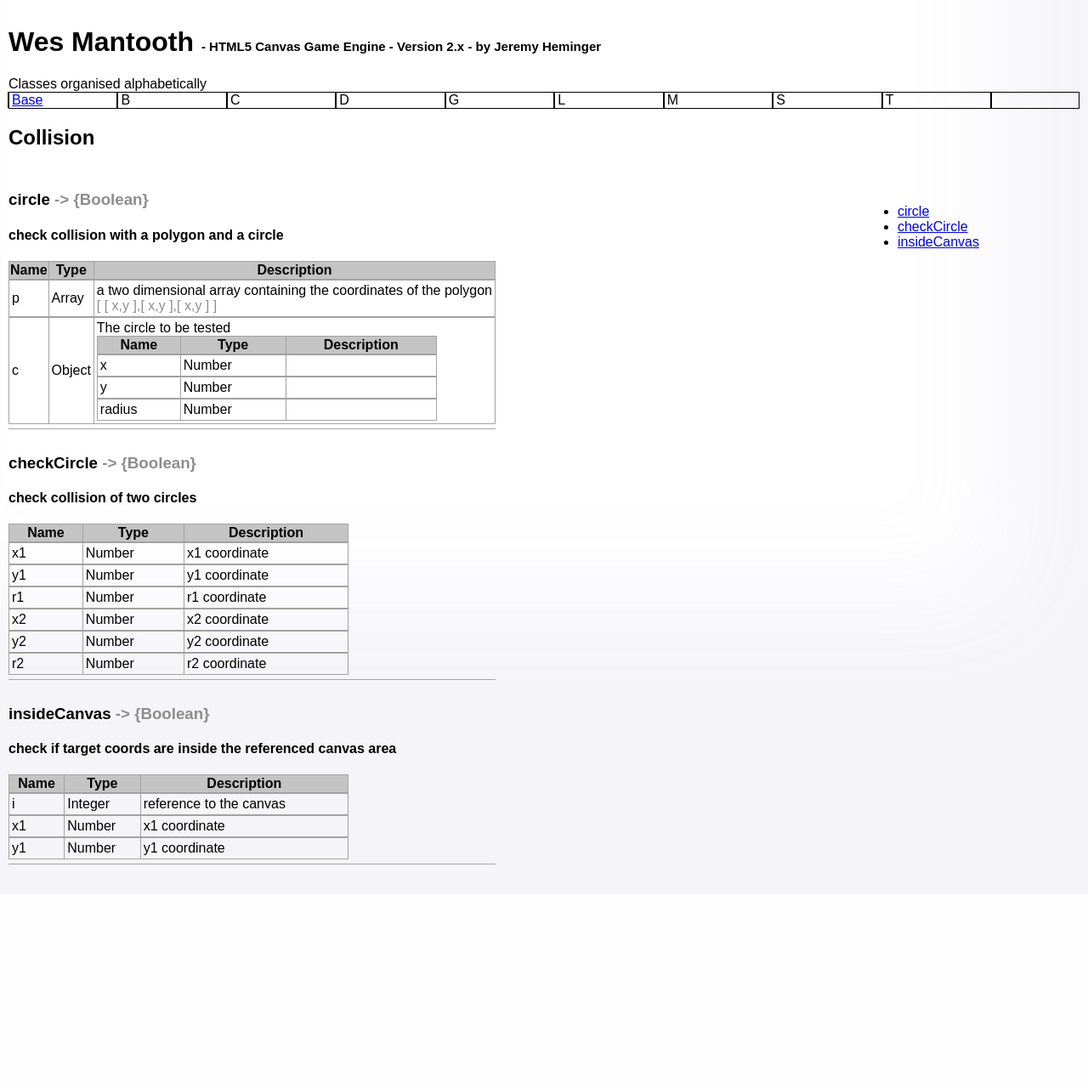
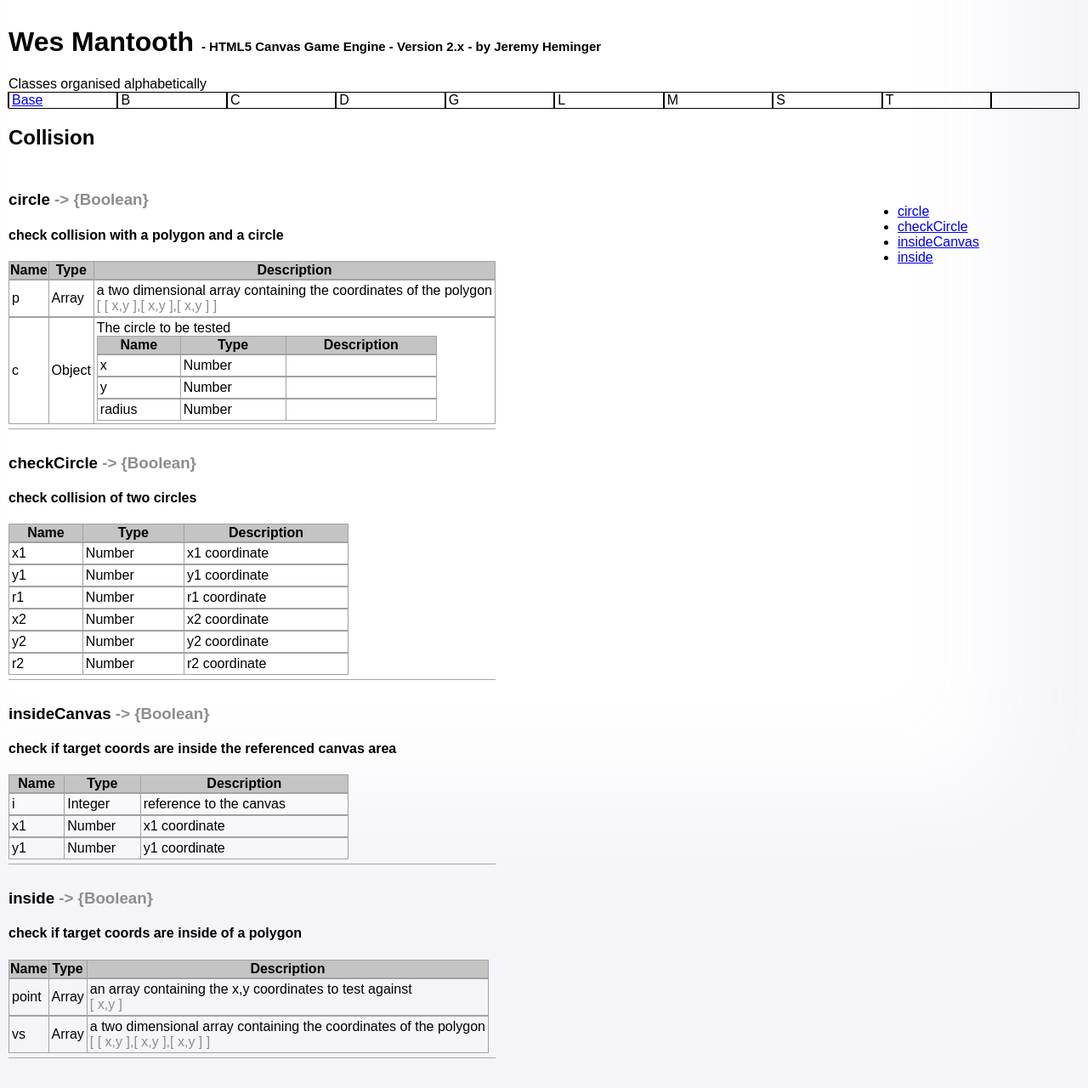
Before and after one commit to 061375/Wes.Mantooth, a PHP site: page /documentation/C/Collision in a window 1280 px wide. Shown: the whole page at 85% size. Before the commit the page ends 1017 px from the top, so only its background shows below. Run offline with PHP 8.4, Linux system fonts and the light colour scheme; some web fonts are replaced.

Commit message:
documentation collision and canvas

```diff
--- a/documentation/includes/C/Collision.php
+++ b/documentation/includes/C/Collision.php
@@ -18,9 +18,11 @@
             <tr>
                 <td>p</td>
                 <td>Array</td>
-                <td>a two dimensional array containing the coordinates of the polygon
+                <td>
+                    a two dimensional array containing the coordinates of the polygon
                     <br />
-                    <span>[ [ x,y ],[ x,y ],[ x,y ] ]</span></td>
+                    <span>[ [ x,y ],[ x,y ],[ x,y ] ]</span>
+                </td>
             </tr>
             <tr>
                 <td>c</td>
@@ -119,6 +121,49 @@
             <?php y(1); ?>
         </table>
     </section>
+    <section id="inside">
+        <h3>inside <span> -> {Boolean}</span></h3>
+        <h4>check if target coords are inside of a polygon</h4>
+        <table>
+            <tr>
+                <th>
+                    Name
+                </th>
+                <th>
+                    Type
+                </th>
+                <th>
+                    Description
+                </th>
+            </tr>
+            <tr>
+                <td>
+                    point
+                </td>
+                <td>
+                    Array
+                </td>
+                <td>
+                    an array containing the x,y coordinates to test against
+                    <br />
+                    <span>[ x,y ]</span>
+                </td>
+            </tr>
+            <tr>
+                <td>
+                    vs
+                </td>
+                <td>
+                    Array
+                </td>
+                <td>
+                    a two dimensional array containing the coordinates of the polygon
+                    <br />
+                    <span>[ [ x,y ],[ x,y ],[ x,y ] ]</span>
+                </td>
+            </tr>
+        </table>
+    </section>
 </div>
 <div class="right">
     <ul>
@@ -131,5 +176,8 @@
         <li>
             <a href="#insideCanvas">insideCanvas</a>
         </li>
+        <li>
+            <a href="#inside">inside</a>
+        </li>
     </ul>
 </div>
```
